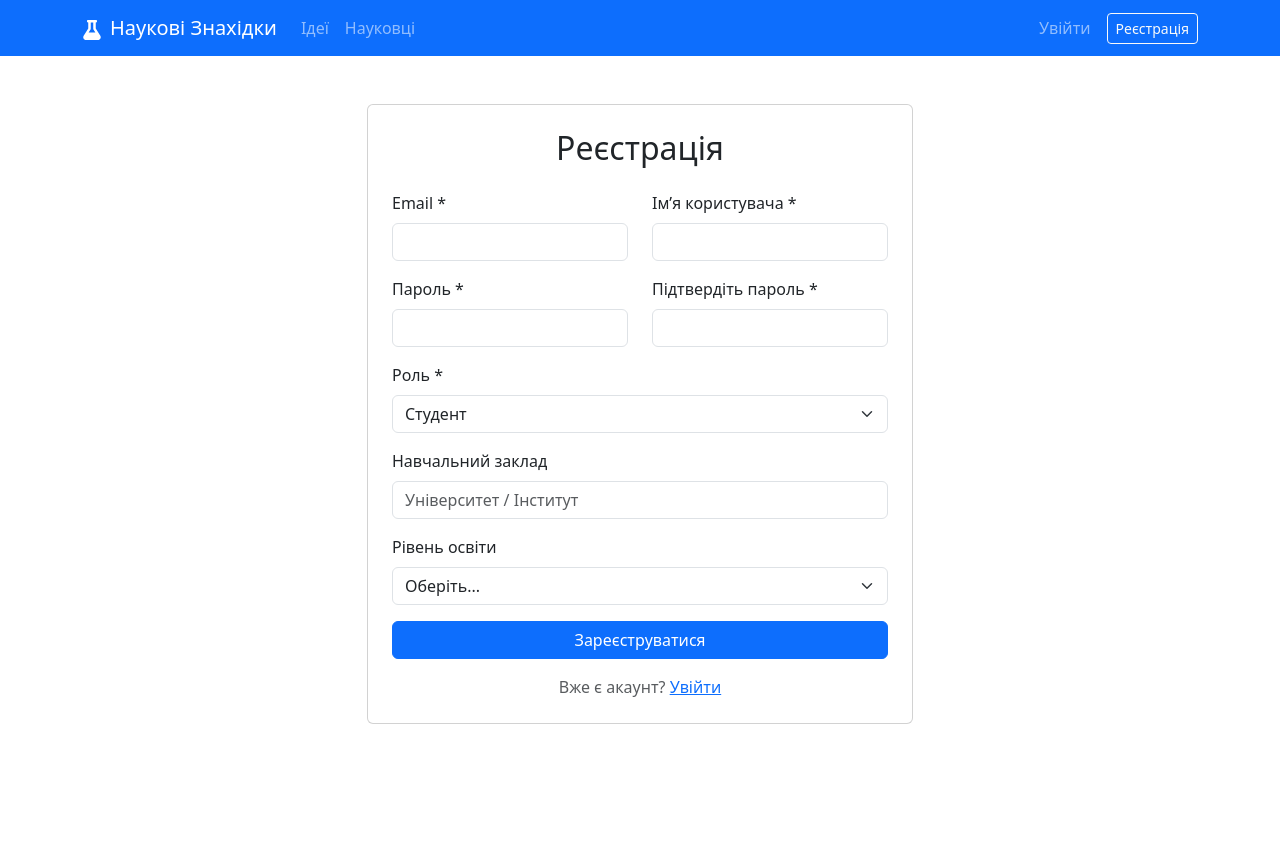
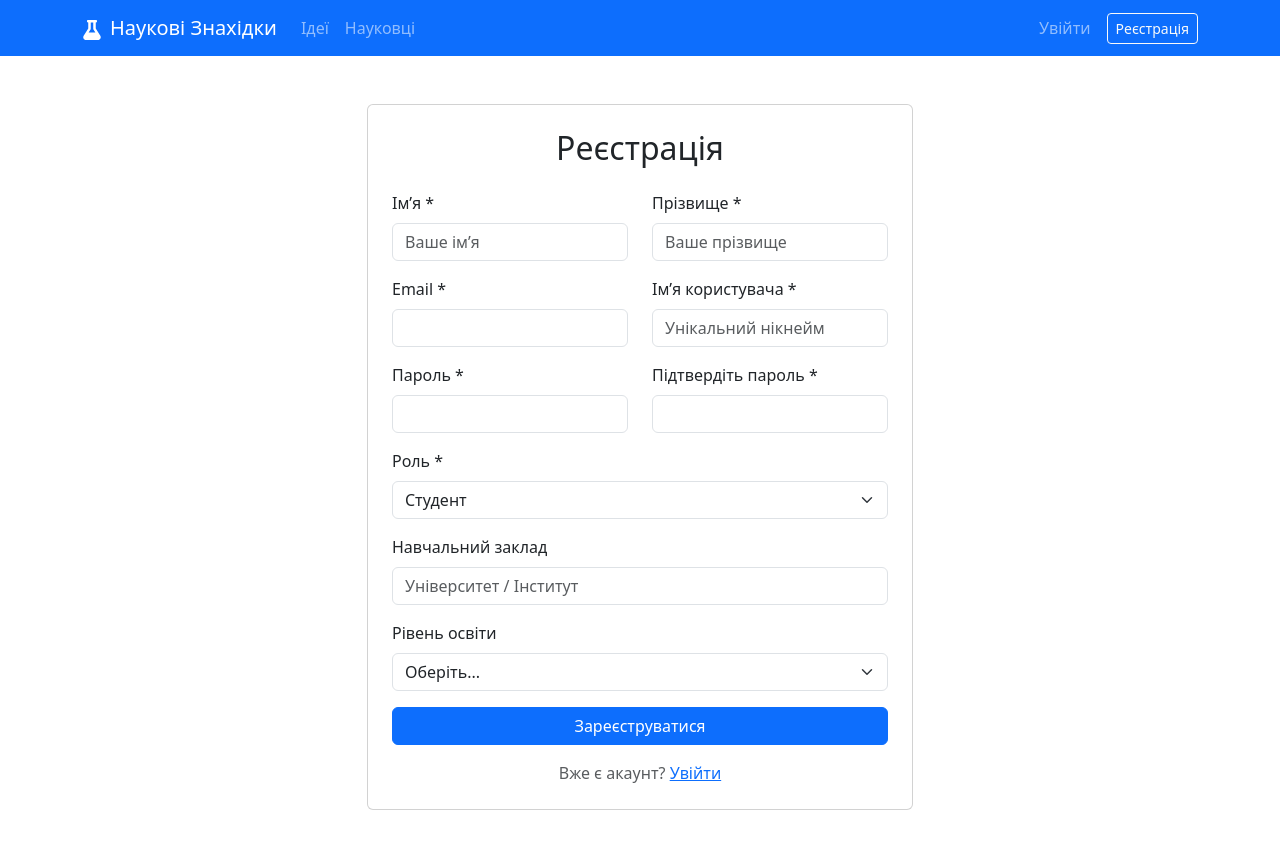
Before and after one commit to natadenga/scientific-discoveries, a React (Vite) app in the folder frontend/: page /register in a window 1280 px wide. Shown: the top 848 px of the page. Before the commit the page ends 800 px from the top, so only its background shows below. Built offline with nearby package versions, Linux system fonts and the light colour scheme.

Commit message:
use first, last name

```diff
--- a/frontend/src/components/common/Navbar.jsx
+++ b/frontend/src/components/common/Navbar.jsx
@@ -33,7 +33,7 @@ function AppNavbar() {
                 </Nav.Link>
                 <Nav.Link as={Link} to="/profile">
                   <FaUser className="me-1" />
-                  {user?.username}
+                  {user?.full_name || user?.username}
                 </Nav.Link>
                 <Button variant="outline-light" size="sm" onClick={handleLogout}>
                   <FaSignOutAlt className="me-1" />
--- a/frontend/src/pages/auth/RegisterPage.jsx
+++ b/frontend/src/pages/auth/RegisterPage.jsx
@@ -9,6 +9,8 @@ function RegisterPage() {
   const [formData, setFormData] = useState({
     email: '',
     username: '',
+    first_name: '',
+    last_name: '',
     password: '',
     password_confirm: '',
     role: 'student',
@@ -68,6 +70,35 @@ function RegisterPage() {
                 <Row>
                   <Col md={6}>
                     <Form.Group className="mb-3">
+                      <Form.Label>Імʼя *</Form.Label>
+                      <Form.Control
+                        type="text"
+                        name="first_name"
+                        value={formData.first_name}
+                        onChange={handleChange}
+                        placeholder="Ваше імʼя"
+                        required
+                      />
+                    </Form.Group>
+                  </Col>
+                  <Col md={6}>
+                    <Form.Group className="mb-3">
+                      <Form.Label>Прізвище *</Form.Label>
+                      <Form.Control
+                        type="text"
+                        name="last_name"
+                        value={formData.last_name}
+                        onChange={handleChange}
+                        placeholder="Ваше прізвище"
+                        required
+                      />
+                    </Form.Group>
+                  </Col>
+                </Row>
+
+                <Row>
+                  <Col md={6}>
+                    <Form.Group className="mb-3">
                       <Form.Label>Email *</Form.Label>
                       <Form.Control
                         type="email"
@@ -86,6 +117,7 @@ function RegisterPage() {
                         name="username"
                         value={formData.username}
                         onChange={handleChange}
+                        placeholder="Унікальний нікнейм"
                         required
                       />
                     </Form.Group>
--- a/frontend/src/pages/ideas/IdeaDetailPage.jsx
+++ b/frontend/src/pages/ideas/IdeaDetailPage.jsx
@@ -210,7 +210,7 @@ function IdeaDetailPage() {
                     <Card.Body className="py-2">
                       <div className="d-flex justify-content-between">
                         <Link to={`/users/${c.author.id}`}>
-                          <strong>{c.author.username}</strong>
+                          <strong>{c.author.full_name || c.author.username}</strong>
                         </Link>
                         <small className="text-muted">
                           {new Date(c.created_at).toLocaleDateString('uk-UA')}
@@ -238,10 +238,10 @@ function IdeaDetailPage() {
                 </div>
                 <div>
                   <Link to={`/users/${idea.author.id}`}>
-                    <strong>{idea.author.username}</strong>
+                    <strong>{idea.author.full_name || idea.author.username}</strong>
                   </Link>
                   <br />
-                  <small className="text-muted">{idea.author.role}</small>
+                  <small className="text-muted">@{idea.author.username}</small>
                 </div>
               </div>
             </Card.Body>
--- a/frontend/src/pages/ideas/IdeasListPage.jsx
+++ b/frontend/src/pages/ideas/IdeasListPage.jsx
@@ -156,7 +156,7 @@ function IdeasListPage() {
                   )}
                   <div className="d-flex align-items-center text-muted small">
                     <Link to={`/users/${idea.author.id}`} className="text-decoration-none me-3">
-                      {idea.author.username}
+                      {idea.author.full_name || idea.author.username}
                     </Link>
                     <span className="me-3">
                       <FaEye className="me-1" />
--- a/frontend/src/pages/profile/ProfilePage.jsx
+++ b/frontend/src/pages/profile/ProfilePage.jsx
@@ -12,6 +12,8 @@ function ProfilePage() {
   const [activeTab, setActiveTab] = useState('profile');
   const [formData, setFormData] = useState({
     username: '',
+    first_name: '',
+    last_name: '',
     bio: '',
     scientific_interests: '',
     publications: '',
@@ -31,6 +33,8 @@ function ProfilePage() {
     if (user) {
       setFormData({
         username: user.username || '',
+        first_name: user.first_name || '',
+        last_name: user.last_name || '',
         bio: user.bio || '',
         scientific_interests: user.scientific_interests || '',
         publications: user.publications || '',
@@ -141,7 +145,8 @@ function ProfilePage() {
                   {user.username?.charAt(0).toUpperCase()}
                 </div>
               )}
-              <h4>{user.username}</h4>
+              <h4>{user.full_name || user.username}</h4>
+              <p className="text-muted mb-1">@{user.username}</p>
               <p className="text-muted mb-2">{user.email}</p>
               <span className="badge bg-primary mb-3">{getRoleLabel(user.role)}</span>
 
@@ -183,6 +188,33 @@ function ProfilePage() {
                   {error && <Alert variant="danger">{error}</Alert>}
 
                   <Form onSubmit={handleSubmit}>
+                    <Row>
+                      <Col md={6}>
+                        <Form.Group className="mb-3">
+                          <Form.Label>Імʼя</Form.Label>
+                          <Form.Control
+                            type="text"
+                            name="first_name"
+                            value={formData.first_name}
+                            onChange={handleChange}
+                            placeholder="Ваше імʼя"
+                          />
+                        </Form.Group>
+                      </Col>
+                      <Col md={6}>
+                        <Form.Group className="mb-3">
+                          <Form.Label>Прізвище</Form.Label>
+                          <Form.Control
+                            type="text"
+                            name="last_name"
+                            value={formData.last_name}
+                            onChange={handleChange}
+                            placeholder="Ваше прізвище"
+                          />
+                        </Form.Group>
+                      </Col>
+                    </Row>
+
                     <Form.Group className="mb-3">
                       <Form.Label>Імʼя користувача</Form.Label>
                       <Form.Control
@@ -333,7 +365,7 @@ function ProfilePage() {
                     to={`/users/${follower.id}`}
                     onClick={() => setShowFollowersModal(false)}
                   >
-                    {follower.username}
+                    {follower.full_name || follower.username}
                   </Link>
                 </ListGroup.Item>
               ))}
@@ -364,7 +396,7 @@ function ProfilePage() {
                     to={`/users/${u.id}`}
                     onClick={() => setShowFollowingModal(false)}
                   >
-                    {u.username}
+                    {u.full_name || u.username}
                   </Link>
                 </ListGroup.Item>
               ))}
--- a/frontend/src/pages/users/UsersListPage.jsx
+++ b/frontend/src/pages/users/UsersListPage.jsx
@@ -97,12 +97,13 @@ function UsersListPage() {
                     <div>
                       <h5 className="mb-0">
                         <Link to={`/users/${user.id}`} className="text-decoration-none">
-                          {user.username}
+                          {user.full_name || user.username}
                         </Link>
                         {user.is_verified && (
                           <FaCheckCircle className="text-primary ms-2" title="Верифікований" />
                         )}
                       </h5>
+                      <small className="text-muted">@{user.username}</small>{' '}
                       {getRoleBadge(user.role)}
                     </div>
                   </div>
```
Also changed, not shown: frontend/src/pages/users/UserDetailPage.jsx (+8 -7 lines), 1 other file (tests, documents, lock files or other folders).
